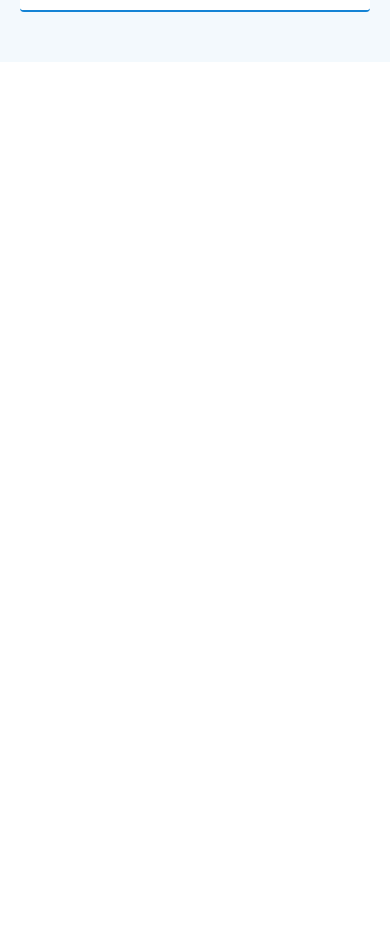
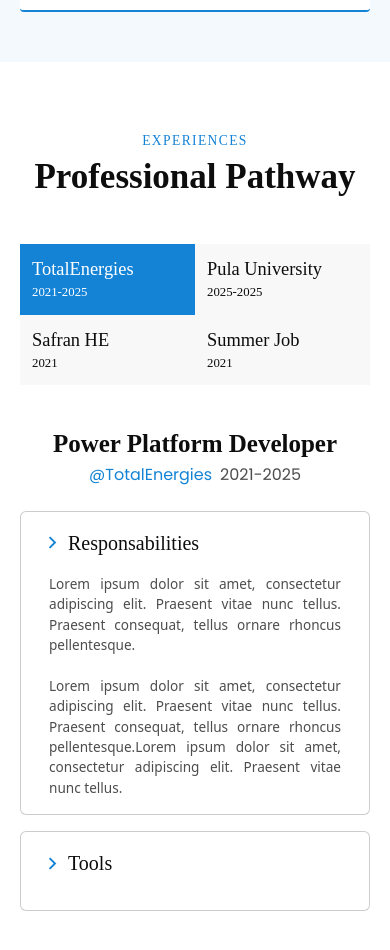
Before and after one commit to LouisJagueneau/PortfolioV2, a React (Vite) app in the folder portfolioV2/: page / in a window 390 px wide. Shown: the part 2360-3310 px from the top of the page. Before the commit the page ends 2422 px from the top, so only its background shows below. Built offline with nearby package versions, Linux system fonts and the light colour scheme; a web font is replaced by a local one.

Commit message:
Experience section finished + responsive

```diff
--- /dev/null
+++ b/portfolioV2/src/components/CareerTimeLine.jsx
@@ -0,0 +1,104 @@
+import { useState } from "react"
+import { RiArrowRightSLine } from "react-icons/ri";
+
+const experiences = [
+    {
+        id: 1,
+        company: "TotalEnergies",
+        date: "2021-2025",
+        role: "Power Platform Developer",
+        responsabilities: "Lorem ipsum dolor sit amet, consectetur adipiscing elit. Praesent vitae nunc tellus. Praesent consequat, tellus ornare rhoncus pellentesque.\n\nLorem ipsum dolor sit amet, consectetur adipiscing elit. Praesent vitae nunc tellus. Praesent consequat, tellus ornare rhoncus pellentesque.Lorem ipsum dolor sit amet, consectetur adipiscing elit. Praesent vitae nunc tellus.",
+    },
+    {
+        id: 2,
+        company: "Pula University",
+        date: "2025-2025",
+        role: "Full Stack Developer",
+        responsabilities: "Lorem ipsum dolor sit amet, consectetur adipiscing elit. Praesent vitae nunc tellus. Praesent consequat, tellus ornare rhoncus pellentesque.\n\n Lorem ipsum dolor sit amet, consectetur adipiscing elit. Praesent vitae nunc tellus. Praesent consequat, tellus ornare rhoncus pellentesque.Lorem ipsum dolor sit amet, consectetur adipiscing elit. Praesent vitae nunc tellus.",
+
+
+    },
+    {
+        id: 3,
+        company: "Safran HE",
+        date: "2021",
+        role: "Power Platform Developer",
+        responsabilities: "Lorem ipsum dolor sit amet, consectetur adipiscing elit. Praesent vitae nunc tellus. Praesent consequat, tellus ornare rhoncus pellentesque.\n\nLorem ipsum dolor sit amet, consectetur adipiscing elit. Praesent vitae nunc tellus. Praesent consequat, tellus ornare rhoncus pellentesque.Lorem ipsum dolor sit amet, consectetur adipiscing elit. Praesent vitae nunc tellus.",
+
+    },
+    {
+        id: 4,
+        company: "Summer Job",
+        date: "2021",
+        role: "Fisherman",
+        responsabilities: "Lorem ipsum dolor sit amet, consectetur adipiscing elit. Praesent vitae nunc tellus. Praesent consequat, tellus ornare rhoncus pellentesque.\n\nLorem ipsum dolor sit amet, consectetur adipiscing elit. Praesent vitae nunc tellus. Praesent consequat, tellus ornare rhoncus pellentesque.Lorem ipsum dolor sit amet, consectetur adipiscing elit. Praesent vitae nunc tellus.",
+
+    }
+]
+
+function CareerTimeLine() {
+
+    const [isSelected, setIsSelected] = useState(experiences[0])
+
+    return (
+        <div className="flex flex-col xl:flex-row">
+            <div className="flex justify-center xl:w-1/2 2xl:w-1/3">
+                <div className="grid grid-cols-2 grid-rows-2 w-full rounded-md
+                            sm:flex sm:flex-row sm:items-center sm:justify-around
+                            xl:flex-col xl:items-start">
+                    {experiences.map((exp, index) => {
+                        return (
+                            <div className={`xl:border-l-5 ${isSelected.id === exp.id ? "border-l-primary" : "border-l-text-muted dark:border-text-muted-dark"}`} >
+                                <button className={`flex flex-col xl:items-start font-rem font-medium text-[1.15rem] p-3 xl:p-5 w-full bg-bg-light dark:bg-bg-light-dark hover:bg-hover-bg-light hover:dark:bg-hover-bg-light-dark xl:bg-bg xl:dark:bg-bg-dark xl:hover:bg-bg xl:dark:hover:bg-bg-dark cursor-pointer
+                                                    ${isSelected.id === exp.id ? 'text-white bg-primary hover:bg-primary xl:bg-bg dark:xl:bg-bg-dark xl:text-primary xl:hover:bg-bg xl:dark:hover:bg-bg-dark ' : 'text-text dark:text-text-dark xl:text-text-muted xl:dark:text-text-muted-dark'}`}
+                                    onClick={() => setIsSelected(experiences[index])}
+                                >
+                                    {exp.company}
+                                    <span className="font-light text-[0.8rem] xl:text-text xl:dark:text-text-dark">{exp.date}</span>
+                                </button>
+                            </div>
+                        )
+                    })}
+                </div>
+            </div>
+            <div className="mt-10 xl:mt-0 bg-bg dark:bg-bg-dark">
+                <div className="text-center mb-6 xl:text-start">
+                    <h3 className="font-rem font-semibold text-[25px] text-text dark:text-text-dark">{isSelected.role}</h3>
+                    <div className="flex gap-2 justify-center xl:justify-start font-poppins">
+                        <span className="text-primary">@{isSelected.company}</span>
+                        <span className="text-text-muted dark:text-text-muted-dark">{isSelected.date}</span>
+                    </div>
+                </div>
+                <div className="flex flex-col md:flex-row gap-4 lg:gap-12 xl:gap-20">
+                    <div className="border-1 rounded-md border-black/20 px-5 py-4 bg-bg dark:bg-bg-dark dark:border-white/20
+                                    md:flex-1">
+                        <div className="flex flex-col gap-4">
+                            <div className="flex items-center gap-1">
+                                <RiArrowRightSLine className="text-primary text-[23px] xl:text-[27px]" />
+                                <h4 className="font-rem text-[20px] text-text dark:text-text-dark">Responsabilities</h4>
+                            </div>
+                            <p className="text-text-muted dark:text-text-muted-dark text-justify px-2 whitespace-pre-line text-[0.85rem]
+                                         2xl:text-[0.95rem]">
+                                {isSelected.responsabilities}
+                            </p>
+                        </div>
+                    </div>
+                    <div className="border-1 rounded-md border-black/20 px-5 py-4 bg-bg dark:bg-bg-dark dark:border-white/20
+                                    md:flex-1">
+                        <div className="flex flex-col gap-4">
+                            <div className="flex items-center gap-1">
+                                <RiArrowRightSLine className="text-primary text-[23px] xl:text-[27px]" />
+                                <h4 className="font-rem text-[20px] text-text dark:text-text-dark">Tools</h4>
+                            </div>
+                            <div>
+
+                            </div>
+                        </div>
+                    </div>
+                </div>
+            </div>
+        </div>
+    )
+}
+
+export default CareerTimeLine
--- a/portfolioV2/src/components/Header.jsx
+++ b/portfolioV2/src/components/Header.jsx
@@ -8,7 +8,7 @@
             <div className="container mx-auto px-[20px] md:px-[40px] lg:px-[60px] xl:px-[80px] 2xl:px-[100px] py-4 ">
                 <div className="flex items-center justify-between">
                     {/* Left-Part (Logo) */}
-                    <div className="text-red-400 sm:text-gray-500 md:text-blue-400 lg:text-amber-400 xl:text-green-400 2xl:text-purple-400">
+                    <div className=" text-red-400 sm:text-gray-500 md:text-blue-400 lg:text-amber-400 xl:text-green-400 2xl:text-purple-400">
                         {/* text-text dark:text-text-dark */}
                         <span className="flex items-center gap-1 font-poppins  font-semibold text-[1.75rem] tracking-wide">
                             Louis
--- a/portfolioV2/src/pages/Home.jsx
+++ b/portfolioV2/src/pages/Home.jsx
@@ -3,6 +3,7 @@
 import SidePanelMobile from "../components/SidePanelMobile";
 import SidePanelPC from "../components/SidePanelPC";
 import IntroductionCard from "../components/IntroductionCard";
+import CareerTimeLine from "../components/CareerTimeLine";
 
 // Icons
 import { MdOutlineFileDownload } from "react-icons/md";
@@ -74,7 +75,7 @@
 
 
                         <div className="flex flex-col justify-center items-center gap-12
-                                        xl:flex-row xl:items-stretch">
+                                        lg:flex-row xl:items-stretch">
 
                             <img src={ProfilePictureV2}
                                 alt="ProfilePictureV2"
@@ -83,7 +84,7 @@
 
                             <div className="flex flex-col gap-8 items-center">
 
-                                <div className="text-center xl:text-start flex flex-col gap-3">
+                                <div className="text-center lg:text-start flex flex-col gap-3">
                                     <h3 className="font-rem font-semibold text-[22px] 2xl:text-[28px] text-text dark:text-text-dark">Student in computer science</h3>
                                     <p className="font-poppins text-[0.75rem] 2xl:text-[0.90rem] text-text-muted dark:text-text-muted-dark">Lorem ipsum dolor sit amet, consectetur adipiscing elit. Cras vitae vehicula odio. Etiam laoreet nulla eu feugiat elementum. Ut ut pretium elit, eget finibus urna. Mauris a ante ut eros porttitor ullamcorper non eu ex. </p>
                                 </div>
@@ -117,7 +118,23 @@
 
                     </div>
                 </div>
+            </section >
+
+            <section className="bg-bg dark:bg-bg-dark container mx-auto px-[20px] md:px-[40px] lg:px-[60px] xl:px-[80px] 2xl:px-[100px] my-[65px]">
+                <div>
+
+                    {/* Title Div */}
+                    <div className="text-center xl:text-start mb-10">
+                        <span className="uppercase font-rem text-primary tracking-widest text-[0.85rem] ">Experiences</span>
+                        <h2 className="font-rem font-bold text-[35px] text-text dark:text-text-dark">Professional Pathway</h2>
+                    </div>
+
+                    <div>
+                        <CareerTimeLine />
+                    </div>
+                </div>
             </section>
+
 
         </div >
     )
```
